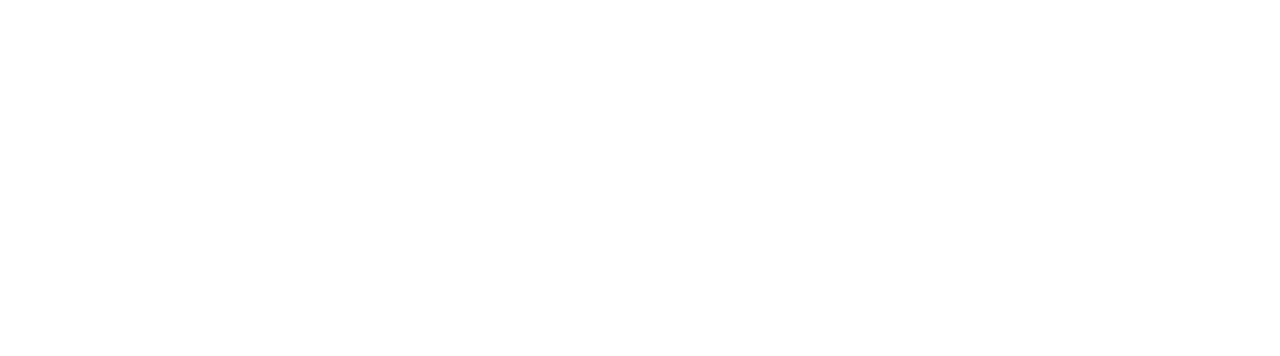
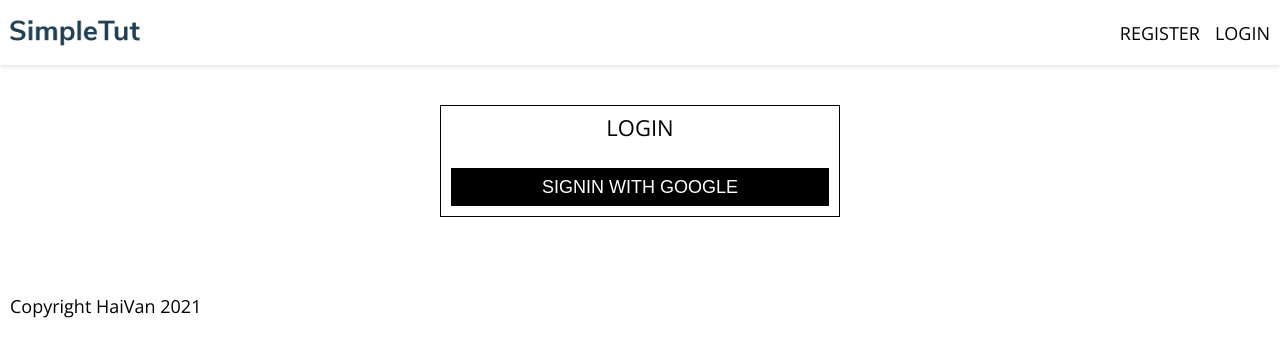
Before and after one commit to duyhuynhleanh/ripndip-clothing, a React (Create React App) app: page /login in a window 1280 px wide. Shown: the top 356 px of the page. Built offline with nearby package versions, Linux system fonts and the light colour scheme; no server answers.

Commit message:
cap nhat chuc nang dang nhap bang google auth va luu du lieu vao firestore

```diff
--- a/src/App.js
+++ b/src/App.js
@@ -1,5 +1,6 @@
 import React from 'react'
-import { Switch, Route } from 'react-router-dom'
+import { Switch, Route, Redirect } from 'react-router-dom'
+import { auth, handleUserProfile } from './firebase/utils'
 
 // layouts
 import MainLayout from './layouts/MainLayout'
@@ -7,10 +8,51 @@
 // pages
 import Homepage from './pages/Homepage'
 import Registration from './pages/Registration'
+import Login from './pages/Loginpage'
 
 import './default.scss'
 
-function App() {
+const initialState = {
+  currentUser: null,
+}
+
+class App extends React.Component {
+  constructor(props) {
+    super(props)
+    this.state = {
+      ...initialState,
+    }
+  }
+
+  authListener = null
+
+  componentDidMount() {
+    this.authListener = auth.onAuthStateChanged(async (userAuth) => {
+      if (userAuth) {
+        const userRef = await handleUserProfile(userAuth)
+        userRef.onSnapshot((snapshot) => {
+          this.setState({
+            currentUser: {
+              id: snapshot.id,
+              ...snapshot.data(),
+            },
+          })
+        })
+      }
+
+      this.setState({
+        ...initialState,
+      })
+    })
+  }
+
+  componentWillUnmount() {
+    this.authListener()
+  }
+
+  render() {
+    const { currentUser } = this.state
+
     return (
       <div className='App'>
         <Switch>
@@ -18,7 +60,7 @@
             exact
             path='/'
             render={() => (
-            <HomepageLayout>
+              <HomepageLayout currentUser={currentUser}>
                 <Homepage />
               </HomepageLayout>
             )}
@@ -26,14 +68,27 @@
           <Route
             path='/registration'
             render={() => (
-            <MainLayout>
+              <MainLayout currentUser={currentUser}>
                 <Registration />
               </MainLayout>
             )}
+          />
+          <Route
+            path='/login'
+            render={() =>
+              currentUser ? (
+                <Redirect to='/' />
+              ) : (
+                <MainLayout currentUser={currentUser}>
+                  <Login />
+                </MainLayout>
+              )
+            }
           />
         </Switch>
       </div>
     )
   }
+}
 
 export default App
--- a/src/components/Header/index.js
+++ b/src/components/Header/index.js
@@ -1,9 +1,12 @@
 import React from 'react'
 import { Link } from 'react-router-dom'
+import { auth } from '../../firebase/utils'
 import './styles.scss'
 import Logo from '../../assets/logo.png'
 
 const Header = (props) => {
+  const { currentUser } = props
+
   return (
     <header className='header'>
       <div className='wrap'>
@@ -14,15 +17,32 @@
         </div>
 
         <div className='callToActions'>
-          <ul>
-            <li>
-              <Link to='/registration'>Register</Link>
-            </li>
-          </ul>
+          {currentUser && (
+            <ul>
+              <li>
+                <span onClick={() => auth.signOut()}>Logout</span>
+              </li>
+            </ul>
+          )}
+
+          {!currentUser && (
+            <ul>
+              <li>
+                <Link to='/registration'>Register</Link>
+              </li>
+              <li>
+                <Link to='/login'>Login</Link>
+              </li>
+            </ul>
+          )}
         </div>
       </div>
     </header>
   )
 }
 
+Header.defaultProps = {
+  currentUser: null,
+}
+
 export default Header
--- /dev/null
+++ b/src/components/SignIn/index.js
@@ -0,0 +1,33 @@
+import React, { Component } from 'react'
+import './styles.scss'
+import Buttons from '../forms/Button'
+import { signInWithGoogle } from '../../firebase/utils'
+
+class SignIn extends Component {
+  handleSubmit = async (e) => {
+    e.preventDefault()
+  }
+
+  render() {
+    return (
+      <div className='signin'>
+        <div className='wrap'>
+          <h2>Login</h2>
+          <div className='formWrap'>
+            <form onSubmit={this.handleSubmit}>
+              <div className='socialSignin'>
+                <div className='row'>
+                  <Buttons onClick={signInWithGoogle}>
+                    SignIn with Google
+                  </Buttons>
+                </div>
+              </div>
+            </form>
+          </div>
+        </div>
+      </div>
+    )
+  }
+}
+
+export default SignIn
--- /dev/null
+++ b/src/components/SignIn/styles.scss
@@ -0,0 +1,41 @@
+// .socialSignin {
+//   margin: 0.5rem auto 0;
+// }
+
+// .links {
+//   display: block;
+//   width: 100%;
+//   margin: 1.5rem auto 0;
+
+//   a {
+//     color: black;
+//   }
+// }
+
+.signin {
+  display: block;
+  width: 100%;
+  max-width: 40rem;
+  margin: 4rem auto 6rem;
+  border: 1px solid black;
+
+  .wrap {
+    padding: 10px;
+
+    h2 {
+      font-size: 2.2rem;
+      line-height: 1;
+      font-weight: 400;
+      text-transform: uppercase;
+      text-align: center;
+      display: block;
+      width: 100%;
+      padding: 0;
+      margin: 0 auto;
+    }
+
+    .socialSignin {
+      margin: 3rem auto 0;
+    }
+  }
+}
--- /dev/null
+++ b/src/components/forms/Button/index.js
@@ -0,0 +1,12 @@
+import React from 'react'
+import './styles.scss'
+
+const Buttons = ({ children, ...otherProps }) => {
+  return (
+    <button className='btn' {...otherProps}>
+      {children}
+    </button>
+  )
+}
+
+export default Buttons
--- /dev/null
+++ b/src/components/forms/Button/styles.scss
@@ -0,0 +1,15 @@
+.btn {
+  display: block;
+  width: 100%;
+  font-size: 1.8rem;
+  line-height: 1;
+  font-weight: 300;
+  text-transform: uppercase;
+  color: white;
+  background: black;
+  padding: 1rem 10px;
+  margin: 0 auto;
+  border: 0;
+  outline: none;
+  cursor: pointer;
+}
--- /dev/null
+++ b/src/firebase/config.js
@@ -0,0 +1,10 @@
+export const firebaseConfig = {
+  apiKey: 'AIzaSyBOajjS-sWNlFTx5l5iyW7rEG_DcsRNmrg',
+  authDomain: 'ecommerce-clothing-a918d.firebaseapp.com',
+  projectId: 'ecommerce-clothing-a918d',
+  storageBucket: 'ecommerce-clothing-a918d.appspot.com',
+  messagingSenderId: '219572660479',
+  appId: '1:219572660479:web:229c19194e82a45ca244ca',
+}
+// Initialize Firebase
+// firebase.initializeApp(firebaseConfig)
--- /dev/null
+++ b/src/firebase/utils.js
@@ -0,0 +1,37 @@
+import firebase from 'firebase/app'
+import 'firebase/auth'
+import 'firebase/firestore'
+import { firebaseConfig } from './config'
+
+firebase.initializeApp(firebaseConfig)
+
+export const auth = firebase.auth()
+export const firestore = firebase.firestore()
+
+const GoogleProvider = new firebase.auth.GoogleAuthProvider()
+GoogleProvider.setCustomParameters({ promt: 'select_account' })
+export const signInWithGoogle = () => auth.signInWithPopup(GoogleProvider)
+
+export const handleUserProfile = async (userAuth, additionalData) => {
+  if (!userAuth) return
+
+  const { uid } = userAuth
+  const userRef = firestore.doc(`users/${uid}`)
+  const snapshot = await userRef.get()
+
+  if (!snapshot.exists) {
+    const { displayName, email } = userAuth
+    const timestamp = new Date()
+    try {
+      await userRef.set({
+        displayName,
+        email,
+        createdDate: timestamp,
+        ...additionalData,
+      })
+    } catch (err) {
+      console.log(err)
+    }
+  }
+  return userRef
+}
--- a/src/layouts/HomepageLayout.js
+++ b/src/layouts/HomepageLayout.js
@@ -5,7 +5,7 @@
 const HomepageLayout = (props) => {
   return (
     <div className='fullHeight'>
-      <Header />
+      <Header {...props} />
       {props.children}
       <Footer />
     </div>
--- a/src/layouts/MainLayout.js
+++ b/src/layouts/MainLayout.js
@@ -5,7 +5,7 @@
 const MainLayout = (props) => {
   return (
     <div>
-      <Header />
+      <Header {...props} />
       <div className='main'>{props.children}</div>
       <Footer />
     </div>
--- /dev/null
+++ b/src/pages/Loginpage/index.js
@@ -0,0 +1,9 @@
+import React from 'react'
+import './styles.scss'
+import SignIn from '../../components/SignIn'
+
+const Login = (props) => {
+  return <SignIn />
+}
+
+export default Login
```
Also changed, not shown: src/pages/Loginpage/styles.scss (added). Lines whose indentation alone changed are shown as unchanged.
